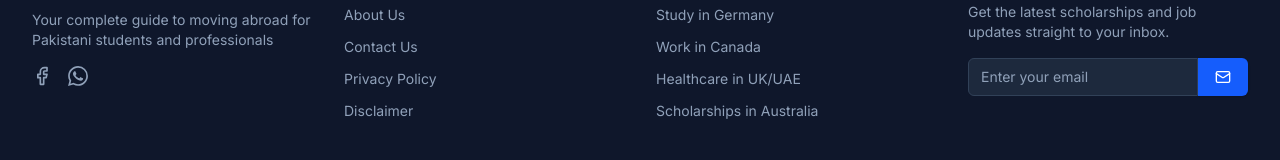
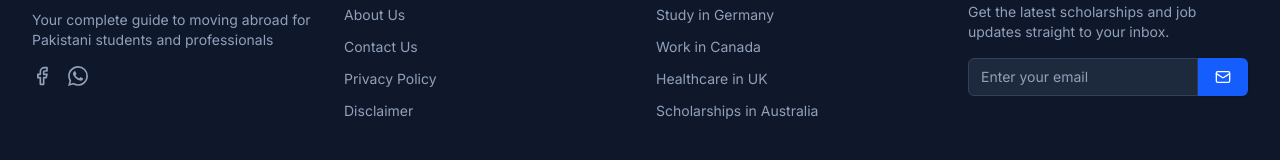
Before and after one commit to shamshadbibi1920-ctrl/moveabroad, a React (Vite) app: page / in a window 1280 px wide. Shown: the part 3064-3224 px from the top of the page. Built offline with nearby package versions, Linux system fonts and the light colour scheme.

Commit message:
refactor: update footer navigation links
Point top destination links to specific route paths to improve user navigation accuracy.

```diff
--- a/src/components/Layout.tsx
+++ b/src/components/Layout.tsx
@@ -206,10 +206,10 @@ export default function Layout() {
             <div>
               <h3 className="text-sm font-semibold tracking-wider uppercase mb-4 text-slate-300">Top Destinations</h3>
               <ul className="space-y-2">
-                <li><Link to="/country-guides" className="text-slate-400 hover:text-white transition-colors text-sm">Study in Germany</Link></li>
-                <li><Link to="/country-guides" className="text-slate-400 hover:text-white transition-colors text-sm">Work in Canada</Link></li>
-                <li><Link to="/country-guides" className="text-slate-400 hover:text-white transition-colors text-sm">Healthcare in UK/UAE</Link></li>
-                <li><Link to="/country-guides" className="text-slate-400 hover:text-white transition-colors text-sm">Scholarships in Australia</Link></li>
+                <li><Link to="/study/germany" className="text-slate-400 hover:text-white transition-colors text-sm">Study in Germany</Link></li>
+                <li><Link to="/work/canada" className="text-slate-400 hover:text-white transition-colors text-sm">Work in Canada</Link></li>
+                <li><Link to="/healthcare/uk/doctor" className="text-slate-400 hover:text-white transition-colors text-sm">Healthcare in UK</Link></li>
+                <li><Link to="/study/australia/scholarships" className="text-slate-400 hover:text-white transition-colors text-sm">Scholarships in Australia</Link></li>
               </ul>
             </div>
 
```
